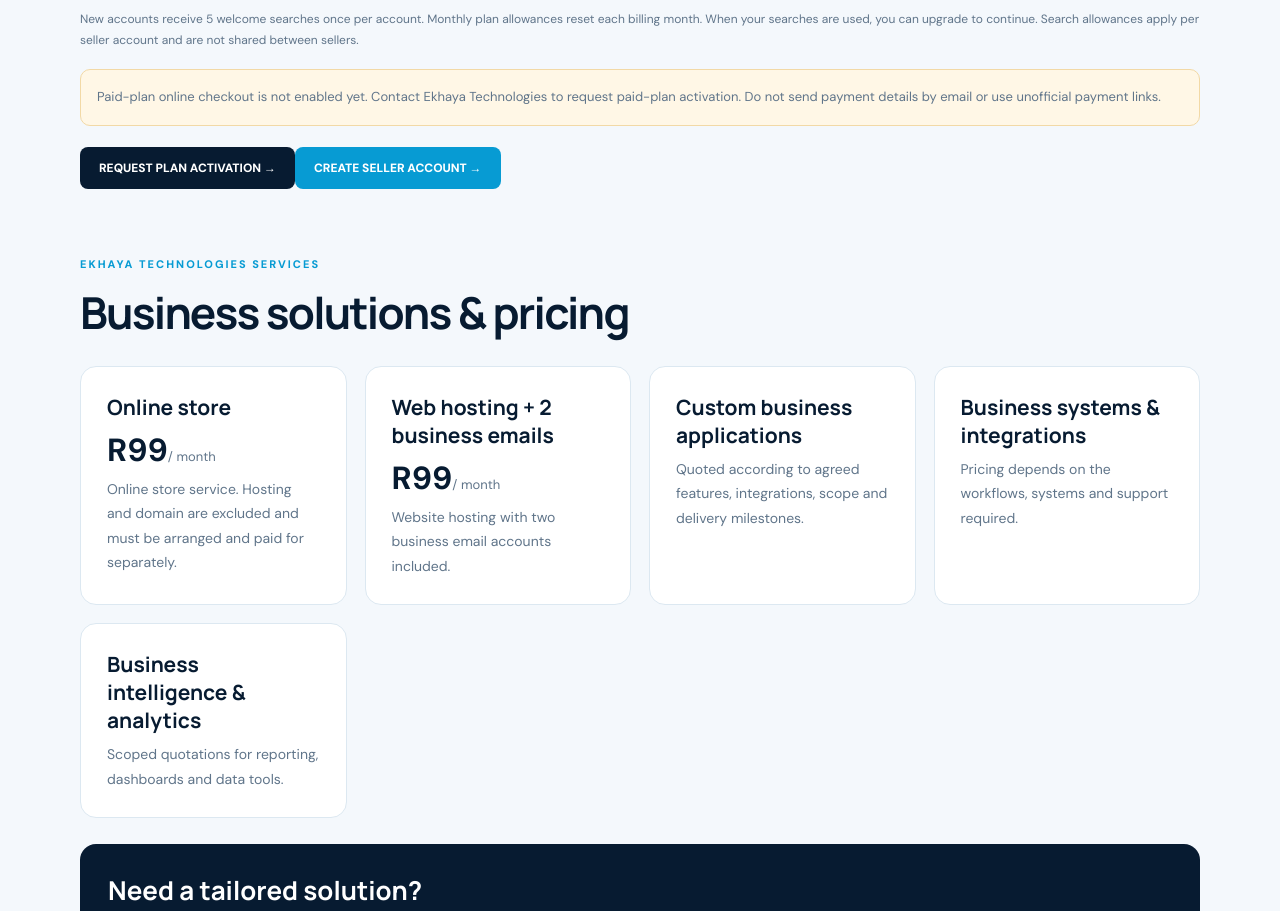
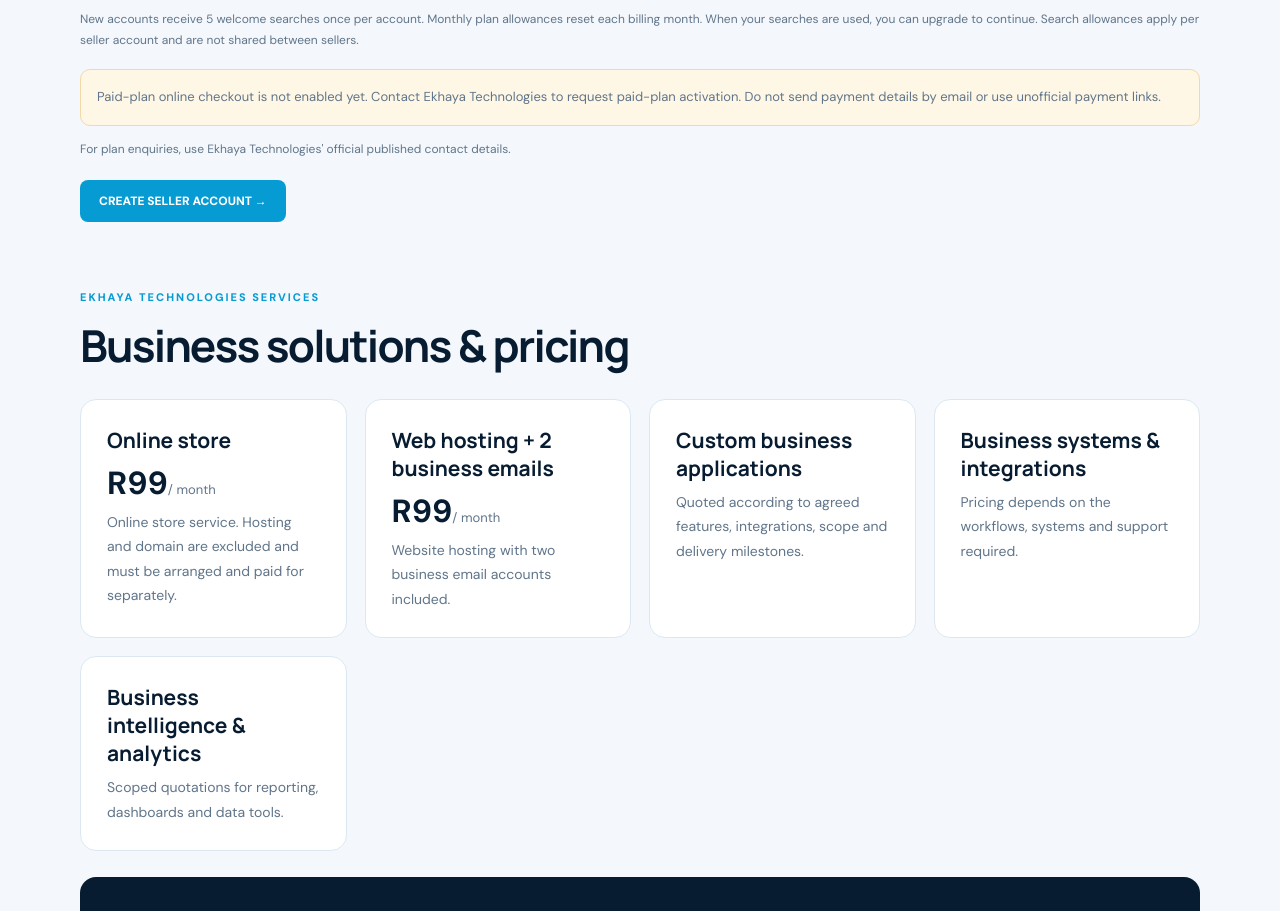
Before and after one commit to Luxolog/ekhaya-commerce-platform, a Next.js app: page /pricing in a window 1280 px wide. Shown: the part 940-1851 px from the top of the page. Built offline with nearby package versions, Linux system fonts and the light colour scheme.

Commit message:
Remove unverified support email from customer pages

```diff
--- a/src/app/pricing/page.tsx
+++ b/src/app/pricing/page.tsx
@@ -42,7 +42,7 @@ export default function PricingPage() {
       <p role="note" style={{...muted,fontSize:13,marginTop:18,padding:16,background:"#FFF7E6",border:"1px solid #F2D9A6",borderRadius:10}}>
         Paid-plan online checkout is not enabled yet. Contact Ekhaya Technologies to request paid-plan activation. Do not send payment details by email or use unofficial payment links.
       </p>
-      <a href="mailto:support@ekhayatech.co.za?subject=Ekhaya%20Price%20Checker%20Plan%20Activation" style={{display:"inline-block",marginTop:8,padding:"13px 19px",background:"#071B31",color:"#fff",borderRadius:8,textDecoration:"none",fontWeight:800,fontSize:12}}>REQUEST PLAN ACTIVATION →</a>
+      <p style={{...muted,fontSize:12,marginTop:8}}>For plan enquiries, use Ekhaya Technologies&apos; official published contact details.</p>
       <Link href="/account/" style={{display:"inline-block",marginTop:8,padding:"13px 19px",background:"#079BD3",color:"#fff",borderRadius:8,textDecoration:"none",fontWeight:800,fontSize:12}}>CREATE SELLER ACCOUNT →</Link>
     </section>
     <section style={{maxWidth:1120,margin:"68px auto 0"}}>
```
